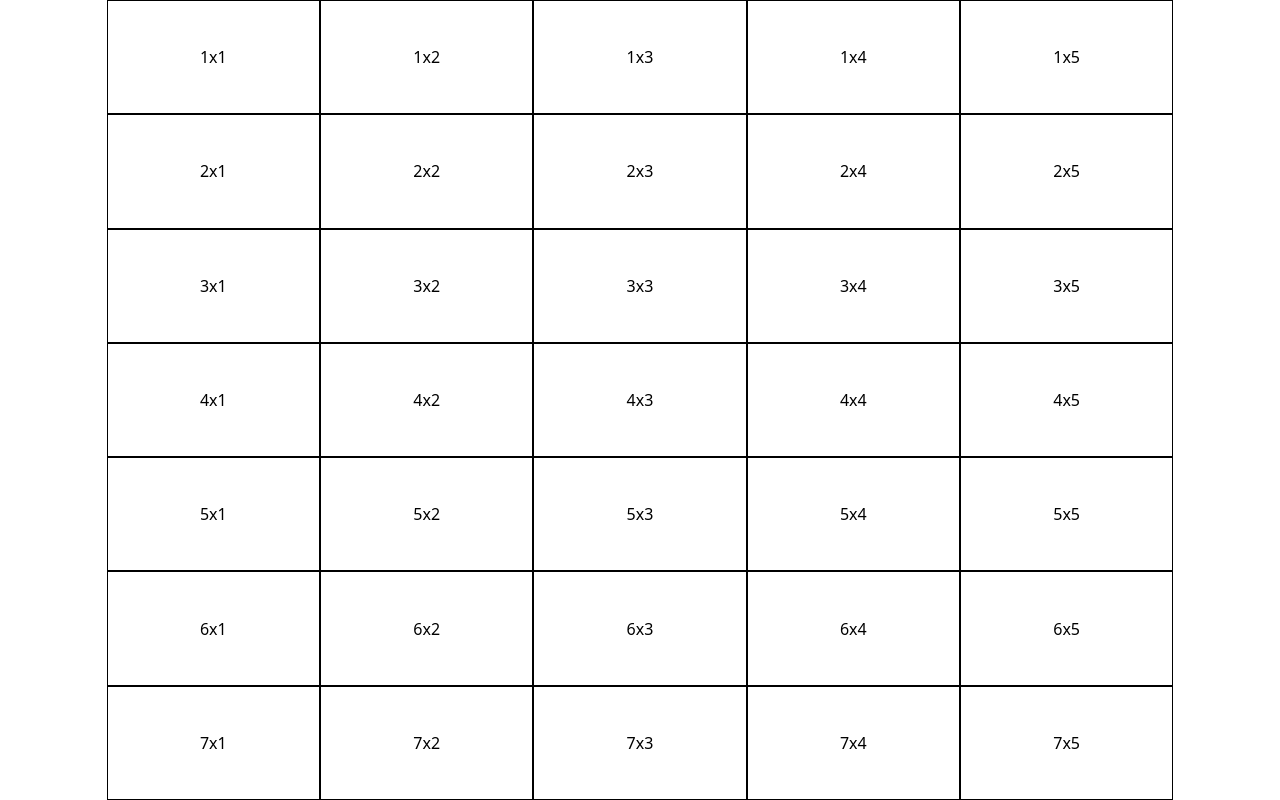
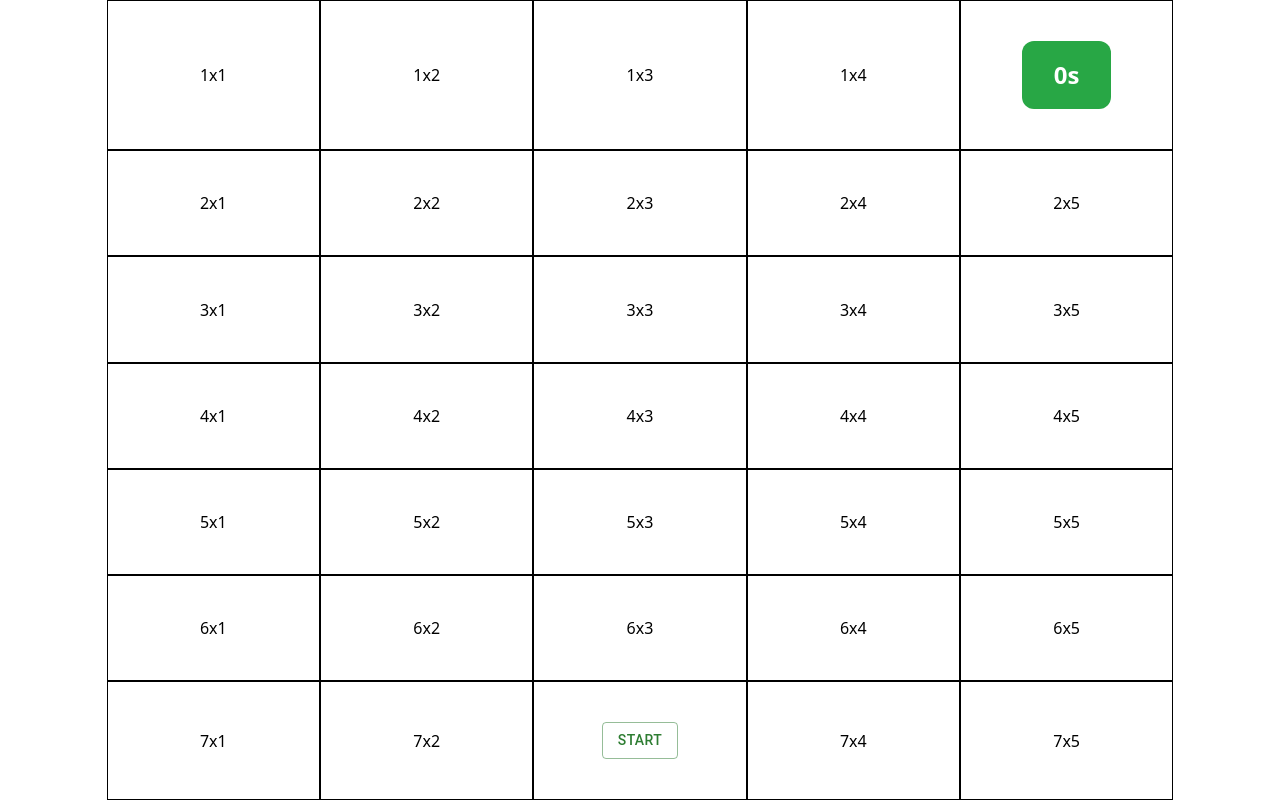
Before and after one commit to juanmaxdev/blwin, a React (Vite) app in the folder frontend/: page /juego_esquivar in a window 1280 px wide. Built offline with nearby package versions, Linux system fonts and the light colour scheme.

Commit message:
feat: Temporizador + Boton

```diff
--- a/frontend/src/App-React/App.tsx
+++ b/frontend/src/App-React/App.tsx
@@ -2,7 +2,7 @@ import { Routes, Route } from 'react-router-dom';
 import Login from './pages/login/Login';
 import Register from './pages/register/Register';
 import Home from './pages/home/Home';
-import PaginaJuegoEsquivar from './pages/PaginaJuegoEsquivar';
+import PaginaJuegoEsquivar from './pages/juegos/PaginaJuegoEsquivar';
 
 const App = () => (
   <Routes>
--- /dev/null
+++ b/frontend/src/App-React/components/juegos/juego_esquivar/boton/Boton.tsx
@@ -0,0 +1,10 @@
+import Button from '@mui/material/Button';
+type Props = {
+    valor : string;
+    funcion? : () => void;
+}
+export default function Boton({valor, funcion} : Props) {
+  return (
+    <Button value={valor} onClick={funcion} color="success" variant="outlined">{valor}</Button>
+  )
+}
--- /dev/null
+++ b/frontend/src/App-React/components/juegos/juego_esquivar/temporizador/Temporizador.tsx
@@ -0,0 +1,37 @@
+import React, { useEffect, useState } from 'react';
+
+interface TimerProps {
+  isRunning: boolean;
+}
+
+const Temporizador: React.FC<TimerProps> = ({ isRunning }) => {
+  const [seconds, setSeconds] = useState(0);
+
+  useEffect(() => {
+    let interval: ReturnType<typeof setInterval>;
+
+    if (isRunning) {
+      interval = setInterval(() => {
+        setSeconds(prev => prev + 1);
+      }, 1000);
+    }
+
+    return () => clearInterval(interval);
+  }, [isRunning]);
+
+  return (
+    <div style={{
+      padding: '1rem 2rem',
+      backgroundColor: '#28a745',
+      color: 'white',
+      borderRadius: '12px',
+      width: 'fit-content',
+      fontSize: '1.5rem',
+      fontWeight: 'bold',
+    }}>
+      {seconds}s
+    </div>
+  );
+};
+
+export default Temporizador;
--- a/frontend/src/App-React/pages/PaginaJuegoEsquivar.tsx
+++ b/frontend/src/App-React/pages/juegos/PaginaJuegoEsquivar.tsx
@@ -1,6 +1,15 @@
 import { Grid } from "@mui/material";
+import { useState } from "react";
+import Temporizador from "../../components/juegos/juego_esquivar/temporizador/Temporizador";
+import Boton from "../../components/juegos/juego_esquivar/boton/Boton";
 
-export default function PaginaEsquivar() {
+export default function PaginaJuegoEsquivar() {
+    const [isRunning, setIsRunning] = useState(false);
+    const handleStart = () => {
+        isRunning == true ?
+        setIsRunning(false):
+        setIsRunning(true)
+    };
     return(
         <Grid container height={"100vh"} width={"100vw"} alignItems={"stretch"} sx={{}}>
             {/* Row 1 */}
@@ -23,7 +32,7 @@ export default function PaginaEsquivar() {
                 </Grid>
                 {/*Column 5*/}
                 <Grid size={2} display={"flex"} border={1} height={"100%"} justifyContent={"center"} alignItems={"center"}>
-                    <p>1x5</p>
+                    <Temporizador isRunning={isRunning} />
                 </Grid>
             </Grid>
 
@@ -158,7 +167,7 @@ export default function PaginaEsquivar() {
                 </Grid>
                 {/*Column 3*/}
                 <Grid size={2} display={"flex"} border={1} height={"100%"} justifyContent={"center"} alignItems={"center"}>
-                    <p>7x3</p>
+                    <Boton valor={isRunning == true ? "STOP" : "START"} funcion={handleStart}/>
                 </Grid>
                 {/*Column 4*/}
                 <Grid size={2} display={"flex"} border={1} height={"100%"} justifyContent={"center"} alignItems={"center"}>
```
